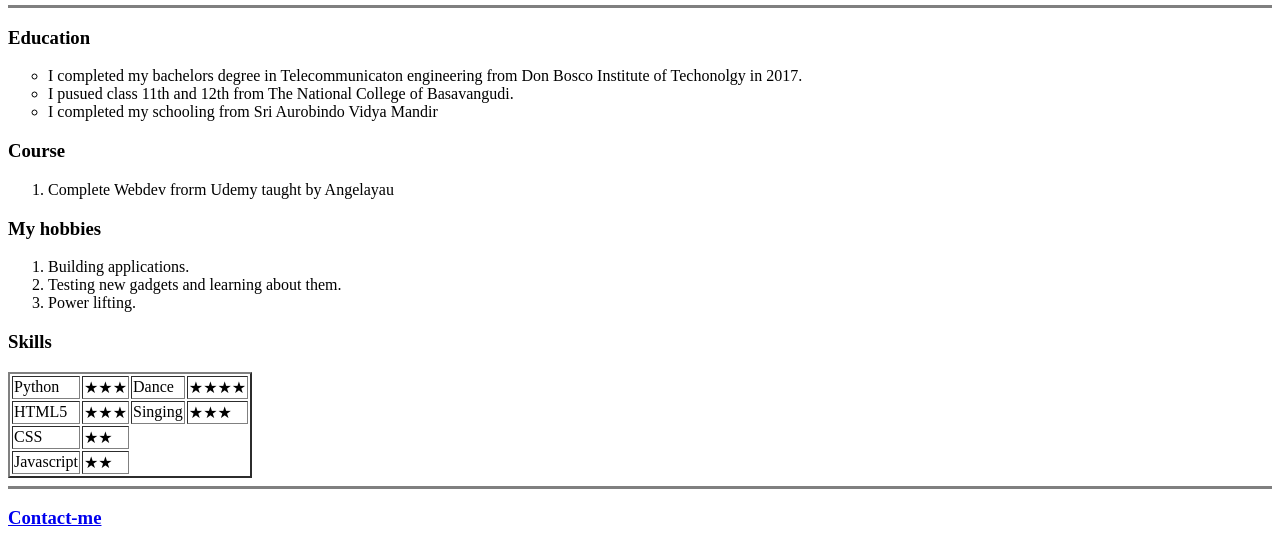
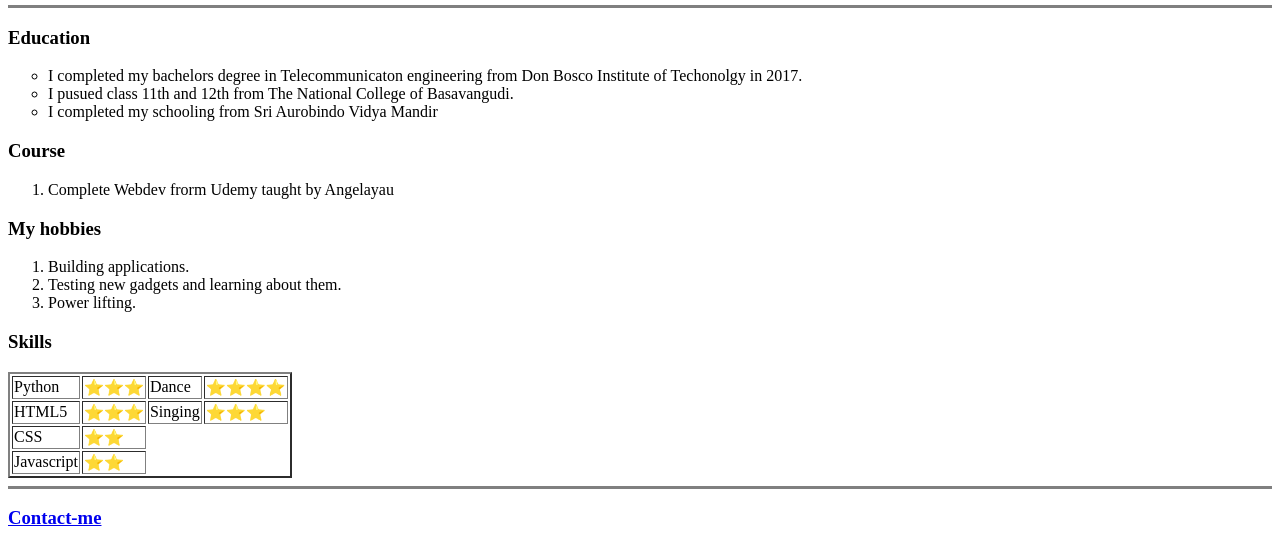
Before and after one commit to loki-NK/Webdev, a plain HTML site: page Webdev/HTML- My personal Site/index.html in a window 1280 px wide. Shown: the part 357-905 px from the top of the page. Drawn offline with Linux system fonts and the light colour scheme.

Commit message:
Updating star emoji

```diff
--- a/Webdev/HTML- My personal Site/index.html
+++ b/Webdev/HTML- My personal Site/index.html
@@ -39,23 +39,23 @@
   <table border="2">
     <tr>
       <td>Python</td>
-      <td>★★★</td>
+      <td>⭐⭐⭐</td>
       <td>Dance</td>
-      <td>★★★★</td>
+      <td>⭐⭐⭐⭐</td>
     </tr>
     <tr>
       <td>HTML5</td>
-      <td>★★★</td>
+      <td>⭐⭐⭐</td>
       <td>Singing</td>
-      <td>★★★</td>
+      <td>⭐⭐⭐</td>
     </tr>
     <tr>
       <td>CSS</td>
-      <td>★★</td>
+      <td>⭐⭐</td>
     </tr>
     <tr>
       <td>Javascript</td>
-      <td>★★</td>
+      <td>⭐⭐</td>
     </tr>
   </table>
   <hr size = '3' noshade>
```
